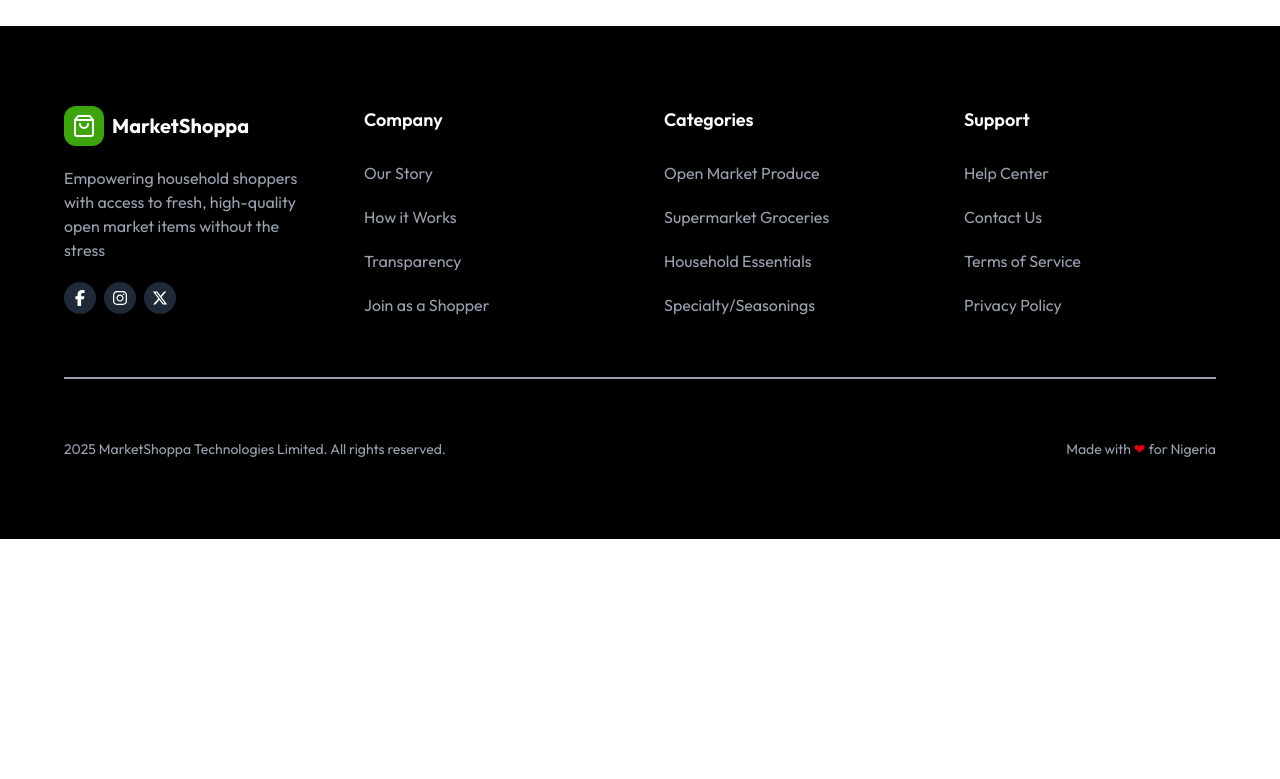
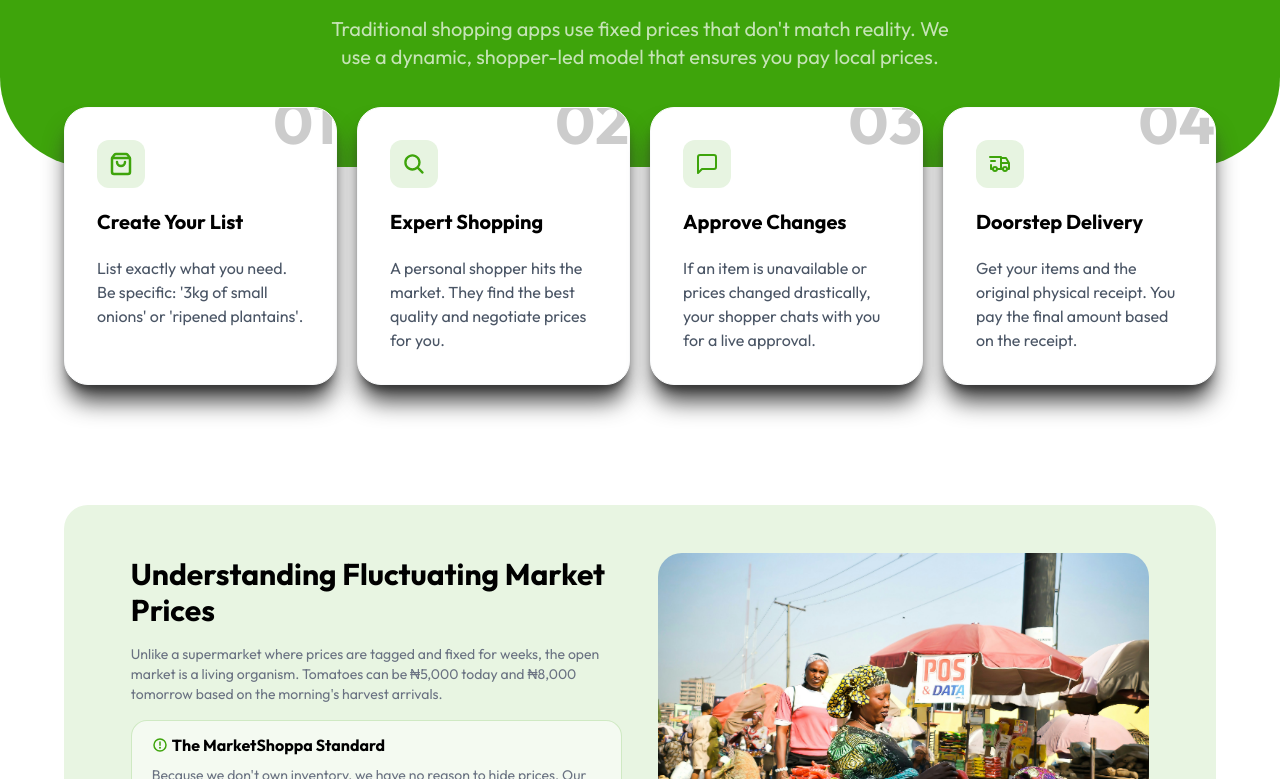
Before and after one commit to Dakjebbin/marketshoppa, a Next.js app: page /pages/howitworks in a window 1280 px wide. Shown: the part 261-1040 px from the top of the page. Before the commit the page ends 800 px from the top, so only its background shows below. Built offline with nearby package versions, Linux system fonts and the light colour scheme.

Commit message:
how it works page updated

```diff
--- a/app/assets/assests.ts
+++ b/app/assets/assests.ts
@@ -1,11 +1,13 @@
 import fruits from "./fruits.avif";
 import pepper from "./pepper.jpg";
 import onions from "./onions.avif";
-import tomatoes from "./tomatoes.avif"
+import tomatoes from "./tomatoes.avif";
+import market from "./market.jpg";
 
 export const assets = {
 fruits,
 pepper,
 onions,
-tomatoes
+tomatoes,
+market
 }
--- a/app/components/Header.tsx
+++ b/app/components/Header.tsx
@@ -100,7 +100,7 @@ const Header = () => {
           )}
 
             <div className={`absolute bg-white top-full left-0 right-0 overflow-hidden transition-all duration-300 ease-in-out ${navActive ? "opacity-100 translate-y-0 pointer-events-auto" : "opacity-0 -translate-y-4 pointer-events-none"}`}>
-              <ul onClick={toggleNav} className=" w-[90%] [&_li]:font-bold flex flex-col gap-8 py-6 [&_li]:text-xl m-auto  ">
+              <ul onClick={toggleNav} className=" w-[90%] [&_li]:font-bold flex flex-col gap-8 py-6 [&_li]:text-xl [&_li]:hover:text-[#3ea40b] m-auto  ">
                 <li>
                 <Link href="/">Home
                 </Link>
--- /dev/null
+++ b/app/pages/howitworks/FluctuatingMarket.tsx
@@ -0,0 +1,41 @@
+import { assets } from '@/app/assets/assests'
+import Image from 'next/image'
+import React from 'react'
+import { PiWarningCircleBold } from 'react-icons/pi'
+
+const FluctuatingMarket = () => {
+  return (
+    <section className='md:w-[90%] w-[93%] mt-10 md:px-10 px-5 py-12 flex m-auto h-auto justify-center bg-[#e8f5e2] rounded-3xl'>
+        <div className="flex items-center justify-center h-auto">
+        <div className="m-auto md:w-[95%] w-[92%] lg:flex-row flex-col flex gap-9 max-w-300 items-center">
+                <div className="flex-1 max-w-150 justify-center flex flex-col">
+                    <h2 className='sm:text-3xl text-2xl font-bold'>Understanding Fluctuating Market Prices</h2>
+                    <p className='text-sm text-gray-500 my-4'>Unlike a supermarket where prices are tagged and fixed for weeks, the open market is a living organism. Tomatoes can be ₦5,000 today and ₦8,000 tomorrow based on the morning&apos;s harvest arrivals.</p>
+
+                    <div className='border border-[#3ea40b33] px-5 py-3 rounded-2xl bg-[#ffffff80] '>
+                        <div className='flex items-center gap-1 mb-2'>
+                        <PiWarningCircleBold className='text-[#3ea40b]' />
+                            <h4 className='font-bold'>The MarketShoppa Standard</h4>
+                        </div>
+                        <div>
+                            <p className='text-sm text-gray-500 mb-2'>Because we don&apos;t own inventory, we have no reason to hide prices. Our shoppers are instructed to always negotiate for the &quot;best price&quot; just as if they were shopping for their own families</p>
+                        </div>
+                    </div>
+
+                    <div className='my-3'>
+                    <button className='bg-[#3ea40b] px-2 py-2 text-white font-semibold rounded-2xl'>I&apos;m ready to shop</button>
+                    </div>
+
+                </div>
+
+                <div className="flex-1 w-full md:h-90 h-58 rounded-3xl justify-center  items-center">
+                    <Image className='h-full object-cover rounded-3xl' src={assets.market} alt="market" width={1000} height={1000}/>
+                </div>
+            </div>
+        </div>
+
+    </section>
+  )
+}
+
+export default FluctuatingMarket
--- a/app/pages/howitworks/Howitworks.tsx
+++ b/app/pages/howitworks/Howitworks.tsx
@@ -1,9 +1,123 @@
-import React from 'react'
+import React from "react";
+import { IoSearch } from "react-icons/io5";
+import { LuMessageSquare } from "react-icons/lu";
+import { TbTruckDelivery } from "react-icons/tb";
 
 const Howitworks = () => {
   return (
-    <div>Howitworks</div>
-  )
-}
+    <main>
+      <section className="pb-20">
+        <div className="bg-[#3ea40b] py-24 m-auto rounded-b-[90px] w-full">
+          <div className="md:w-[50%] w-[80%] text-center m-auto flex items-center justify-center flex-col ">
+            <h1 className="text-white sm:text-[39px] text-[33px] leading-10 font-bold">
+              Shopping with MarketMate is like being there yourself.
+            </h1>
+            <p className="sm:text-xl text-lg text-white opacity-70 mt-5">
+              Traditional shopping apps use fixed prices that don&apos;t match
+              reality. We use a dynamic, shopper-led model that ensures you pay
+              local prices.
+            </p>
+          </div>
 
-export default Howitworks
+        </div>
+
+        <div className="mx-auto -mt-15 flex justify-center w-[90%] flex-wrap gap-5">
+            <div className="basis-50 grow bg-white rounded-3xl shadow-xl shadow-[#333333] border border-gray-50 hover:bg-[#f3eb9f] transition-colors duration-500 overflow-hidden p-8 relative">
+              <div className="absolute -top-4 right-0">
+                <p className="text-6xl font-bold opacity-20">01</p>
+              </div>
+
+              <div className="flex gap-2 items-center cursor-pointer">
+                <div className="bg-[#3ea40b1f]  inline-flex p-3 rounded-xl hover:rotate-6 duration-150 ease-in">
+                  <svg
+                    xmlns="http://www.w3.org/2000/svg"
+                    width="30"
+                    height="30"
+                    viewBox="0 0 24 24"
+                    fill="none"
+                    stroke="#3ea40b"
+                    strokeWidth="2.5"
+                    strokeLinecap="round"
+                    strokeLinejoin="round"
+                    className="lucide lucide-shopping-bag text-black w-6 h-6"
+                    aria-hidden="true"
+                  >
+                    <path d="M16 10a4 4 0 0 1-8 0"></path>
+                    <path d="M3.103 6.034h17.794"></path>
+                    <path d="M3.4 5.467a2 2 0 0 0-.4 1.2V20a2 2 0 0 0 2 2h14a2 2 0 0 0 2-2V6.667a2 2 0 0 0-.4-1.2l-2-2.667A2 2 0 0 0 17 2H7a2 2 0 0 0-1.6.8z"></path>
+                  </svg>
+                </div>
+              </div>
+
+              <div>
+                <h3 className="font-bold text-xl my-5">Create Your List</h3>
+                <p className="text-gray-600">
+                  List exactly what you need. Be specific: &apos;3kg of small
+                  onions&apos; or &apos;ripened plantains&apos;.
+                </p>
+              </div>
+            </div>
+
+            <div className="basis-50 grow bg-white rounded-3xl shadow-xl shadow-[#333333] border border-gray-50 hover:bg-[#f3eb9f] transition-colors duration-500 overflow-hidden p-8 relative">
+              <div className="absolute -top-4 right-0">
+                <p className="text-6xl font-bold opacity-20">02</p>
+              </div>
+
+              <div className="flex gap-2 items-center cursor-pointer">
+                <div className="bg-[#3ea40b1f]  inline-flex p-3 rounded-xl hover:rotate-6 duration-150 ease-in">
+                <IoSearch className="text-[#3ea40b]" size={24} />
+                </div>
+              </div>
+
+              <div>
+                <h3 className="font-bold text-xl my-5">Expert Shopping</h3>
+                <p className="text-gray-600">
+                A personal shopper hits the market. They find the best quality and negotiate prices for you.
+                </p>
+              </div>
+            </div>
+
+            <div className="basis-50 grow bg-white rounded-3xl shadow-xl shadow-[#333333] border border-gray-50 hover:bg-[#f3eb9f] transition-colors duration-500 overflow-hidden p-8 relative">
+              <div className="absolute -top-4 right-0">
+                <p className="text-6xl font-bold opacity-20">03</p>
+              </div>
+
+              <div className="flex gap-2 items-center cursor-pointer">
+                <div className="bg-[#3ea40b1f]  inline-flex p-3 rounded-xl hover:rotate-6 duration-150 ease-in">
+                <LuMessageSquare className="text-[#3ea40b]" size={24}/>
+                </div>
+              </div>
+
+              <div>
+                <h3 className="font-bold text-xl my-5">Approve Changes</h3>
+                <p className="text-gray-600">
+                If an item is unavailable or prices changed drastically, your shopper chats with you for a live approval.
+                </p>
+              </div>
+            </div>
+
+            <div className="basis-50 grow bg-white rounded-3xl shadow-xl shadow-[#333333] border border-gray-50 hover:bg-[#f3eb9f] transition-colors duration-500 overflow-hidden p-8 relative">
+              <div className="absolute -top-4 right-0">
+                <p className="text-6xl font-bold opacity-20">04</p>
+              </div>
+
+              <div className="flex gap-2 items-center cursor-pointer">
+                <div className="bg-[#3ea40b1f]  inline-flex p-3 rounded-xl hover:rotate-6 duration-150 ease-in">
+                <TbTruckDelivery className="text-[#3ea40b]" size={24}/>
+                </div>
+              </div>
+
+              <div>
+                <h3 className="font-bold text-xl my-5">Doorstep Delivery</h3>
+                <p className="text-gray-600">
+                Get your items and the original physical receipt. You pay the final amount based on the receipt.
+                </p>
+              </div>
+            </div>
+          </div>
+      </section>
+    </main>
+  );
+};
+
+export default Howitworks;
--- a/app/pages/howitworks/page.tsx
+++ b/app/pages/howitworks/page.tsx
@@ -1,10 +1,12 @@
 import React from 'react'
 import Howitworks from './Howitworks'
+import FluctuatingMarket from './FluctuatingMarket'
 
 const page = () => {
   return (
-    <div>
+    <div className="mx-auto w-full max-w-375">
         <Howitworks/>
+        <FluctuatingMarket/>
     </div>
   )
 }
```
Also changed, not shown: app/assets/market.jpg (added).
